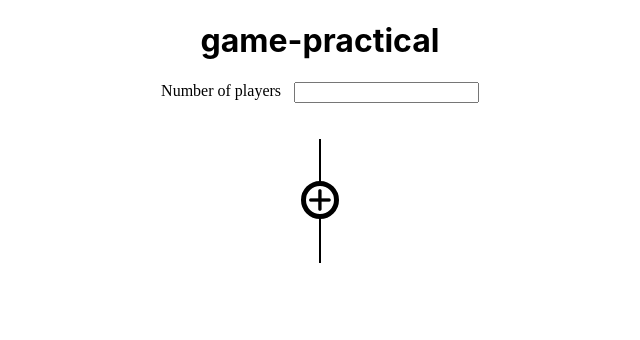
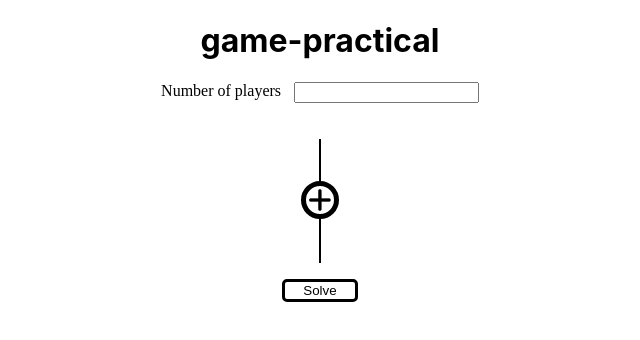
Before and after one commit to mihiraggarwal/game-practical, a SvelteKit app in the folder client/: page / in a window 1280 px wide. Shown: the top 340 px of the page, without its empty margins (320-960 px from the left). Built offline with nearby package versions, Linux system fonts and the light colour scheme.

Commit message:
finalize node to send server

```diff
--- a/client/src/lib/components/PlusBtn.svelte
+++ b/client/src/lib/components/PlusBtn.svelte
@@ -57,7 +57,7 @@
         const btn = document.getElementById(`plus-btn-node-${node_num}`)
         btn!.style.borderRadius = "0"
         payoffval = (document.getElementById(`payoff_input_${node_num}`) as HTMLInputElement).value
-        enter(payoffval)
+        enter(`(${payoffval})`)
     }
 </script>
 
@@ -79,7 +79,7 @@
 
     <div class="payoff" id="payoff_{node_num}">
         <div>Payoff: </div>
-        <input type="text" name="payoff" class="payoff_input" id="payoff_input_{node_num}" />
+        (<input type="text" name="payoff" class="payoff_input" id="payoff_input_{node_num}" />)
         <button class="optionBtn" on:click={payoffEnter}>Enter</button>
     </div>
 </dialog>
--- a/client/src/lib/components/Subtree.svelte
+++ b/client/src/lib/components/Subtree.svelte
@@ -16,7 +16,7 @@
 
     let wid_arr: Array<number> = []
 
-    let choice = 1;
+    let choice: number;
     let action_counter = 0;
     let node_num = node.node_number
 
@@ -38,6 +38,8 @@
 
     $: if (choice == 0) {
         node.player = playerNum;
+    } else if (choice == 1) {
+        node.payoffs = payoffval.split(",").map((x) => parseInt(x))
     }
 
     // the for loop was being run infinitely since node_num was being updated at every recursive backtrack
@@ -49,6 +51,7 @@
     const update_children = (kids: Array<string>) => {
         if (kids.length > 0) {
             for (let i = 0; i < kids.length; i++) {
+                node.actions = children
                 const new_node = new Node_class($global_node_num)
                 global_node_num.update(n => n+1)
                 node.children.push(new_node)
--- a/client/src/routes/+page.svelte
+++ b/client/src/routes/+page.svelte
@@ -18,20 +18,39 @@
         public node_number: number
         public player: number
         public children: Array<Node>
+        public actions: Array<string>
+        public payoffs: Array<number>
 
         constructor(
-            node_number: number = 0,
+            node_number: number,
             player: number = 0,
             children: Array<Node> = [],
+            actions: Array<string> = [],
+            payoffs: Array<number> = [],
         ) {
             this.node_number = node_number;
             this.player = player;
             this.children = children;
+            this.actions = actions;
+            this.payoffs = payoffs;
         }
     }
 
     const node = new Node($global_node_num)
     global_node_num.update(n => n+1)
+
+    const solve = () => {
+        const display_node = (n: Node) => {
+            if (n.payoffs.length > 0) console.log(n)
+            else {
+                console.log(n)
+                n.children.forEach((element: Node) => {
+                    display_node(element)
+                });
+            }
+        }
+        display_node(node)
+    }
 </script>
 
 <h1>game-practical</h1>
@@ -45,14 +64,9 @@
 
     <Subtree node={node} Node_class={Node} />
 
-    <!--
-        way to display tree:
-        - second row, nodes are spaced-evenly along full width
-        - if a row is added, all previous rows' widths are halved along right and left extremes
-        - a node's children will get the width of that node / (it + n(siblings))
-    -->
+</div>
 
-</div>
+<button on:click={solve}>Solve</button>
 
 <style>
     h1 {
@@ -71,4 +85,20 @@
         align-items: center;
         flex-direction: column;
     }
+
+    button {
+        background-color: #fff;
+        border: 3px solid #000;
+        color: #000;
+        border-radius: 5px;
+        height: 100%;
+        width: 6vw;
+        margin: auto;
+        margin-top: 2vh;
+        display: block;
+    }
+
+    button:hover {
+        cursor: pointer;
+    }
 </style>
```
